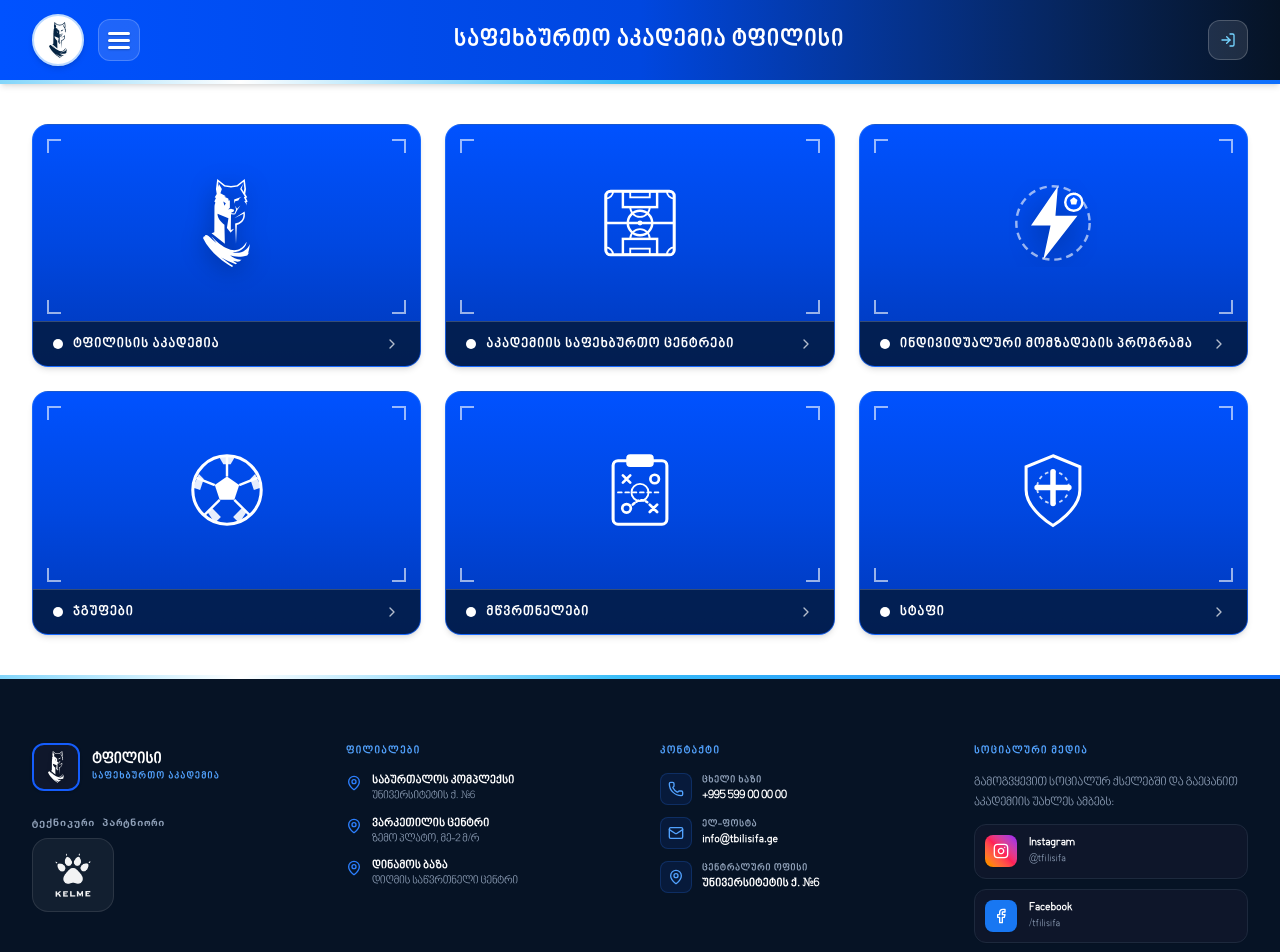
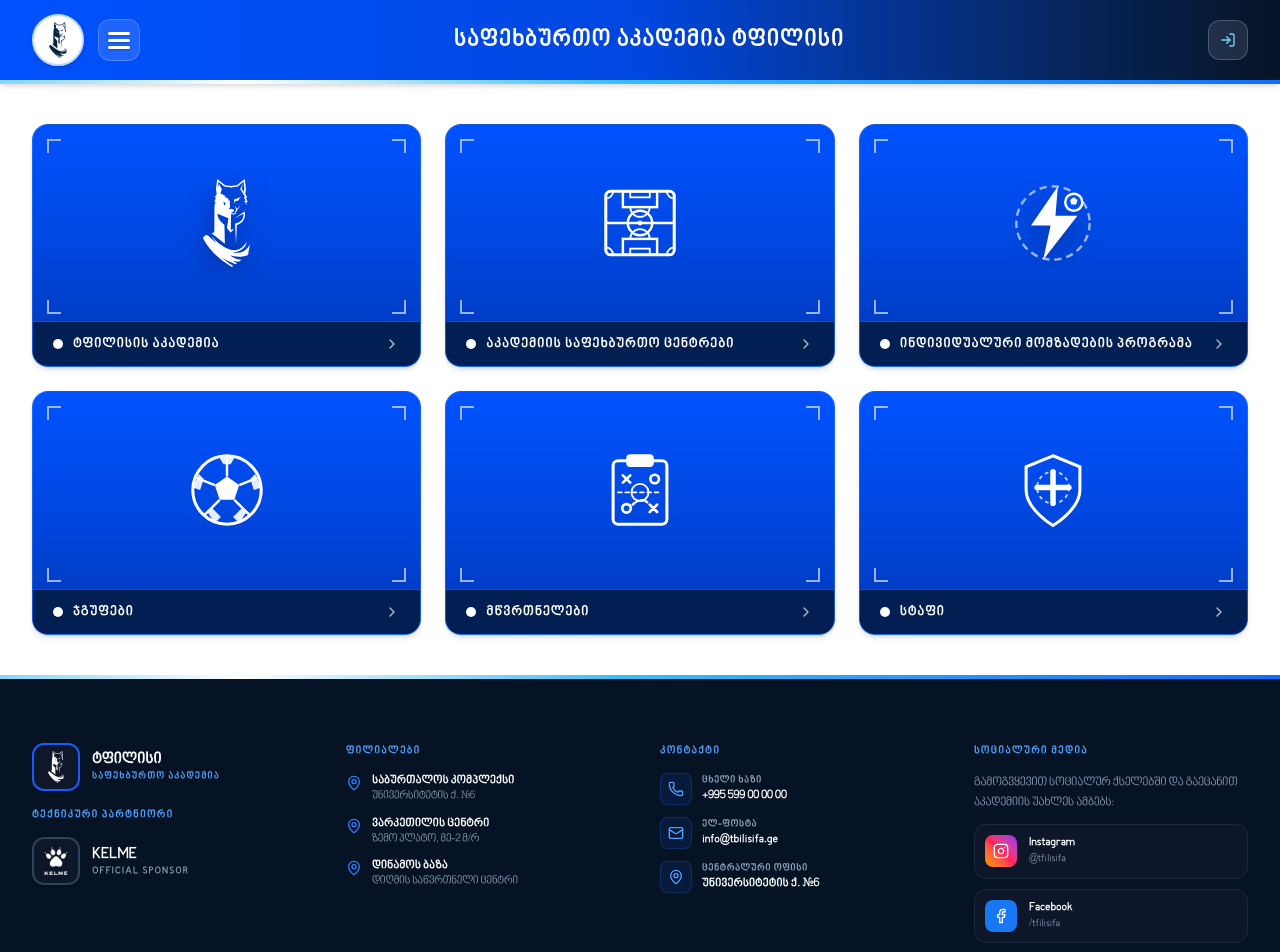
Before and after one commit to Boku7-glitch/tfilisi-football-academy, a Next.js app: page / in a window 1280 px wide. Shown: the top 952 px of the page. Built offline with nearby package versions, Linux system fonts and the light colour scheme.

Commit message:
style: align Technical Partner title color and logo sizing symmetrically in footer

```diff
--- a/src/components/Footer.tsx
+++ b/src/components/Footer.tsx
@@ -36,17 +36,27 @@ export default function Footer() {
               </div>
             </div>
 
-            {/* Technical Partner - Kelme with generous visual space */}
-            <div className="pt-2">
-              <div className="text-[10px] font-mono uppercase tracking-widest text-slate-400 font-bold mb-2">
+            {/* Technical Partner - Kelme with blue header matching other columns and aligned logo size */}
+            <div>
+              <h4 className="text-[11px] font-black uppercase tracking-widest text-blue-400 mb-3.5">
                 ტექნიკური პარტნიორი
-              </div>
-              <div className="inline-flex items-center justify-center px-4 py-3 rounded-2xl bg-white/5 border border-white/10 hover:border-white/20 transition-all group">
-                <img
-                  src="/logo/kelme-seeklogo-white.png"
-                  alt="KELME"
-                  className="h-10 sm:h-12 w-auto object-contain opacity-95 group-hover:opacity-100 group-hover:scale-105 transition-all"
-                />
+              </h4>
+              <div className="flex items-center gap-3">
+                <div className="w-12 h-12 rounded-xl bg-slate-900 flex items-center justify-center p-2 border-2 border-slate-700 shadow-sm shrink-0">
+                  <img
+                    src="/logo/kelme-seeklogo-white.png"
+                    alt="KELME"
+                    className="w-full h-full object-contain filter drop-shadow-sm"
+                  />
+                </div>
+                <div>
+                  <div className="font-black text-base tracking-tight text-white leading-tight">
+                    KELME
+                  </div>
+                  <div className="text-[10px] uppercase tracking-widest font-extrabold text-slate-400">
+                    OFFICIAL SPONSOR
+                  </div>
+                </div>
               </div>
             </div>
           </div>
```
Also changed, not shown: public/logo/kelme-seeklogo-white.png.
